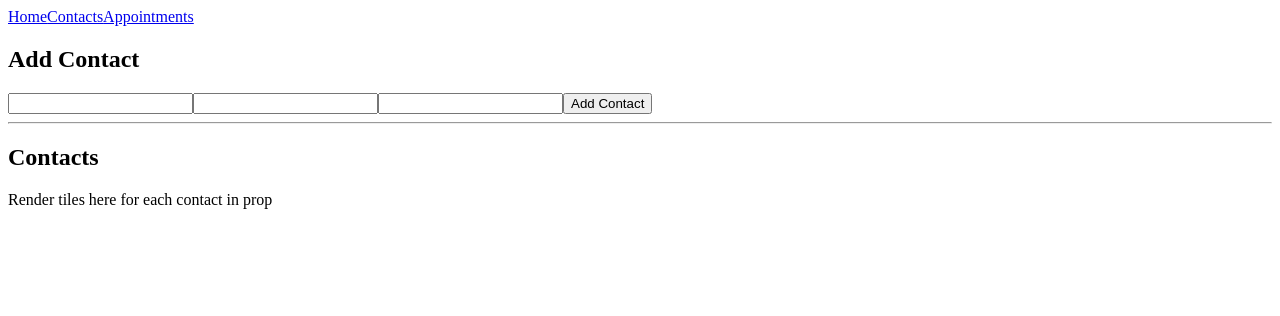
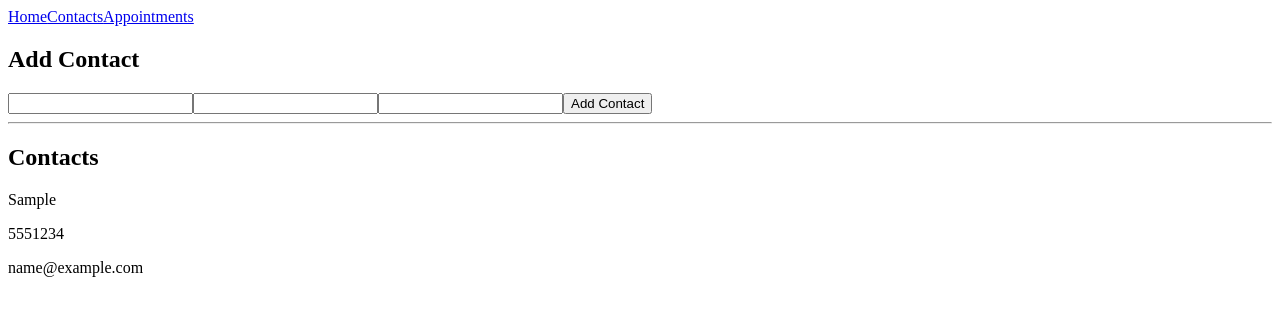
Before and after one commit to masoumim/appointment-planner, a Next.js app: page /contacts in a window 1280 px wide. Both pictures are taken after typing "Sample", "5551234", "name@example.com" into the empty fields and a click on the button "Add Contact". Shown: the top 316 px of the page. Built offline with nearby package versions, Linux system fonts and the light colour scheme.

Commit message:
Finished the contacts, tile list and tile components.

```diff
--- a/app/contacts/contacts.js
+++ b/app/contacts/contacts.js
@@ -1,7 +1,11 @@
-export default function Contacts({contacts}) {
+import TileList from "@/components/tile-list";
+export default function Contacts(props) {
+    // Extract the array of contact objects from 'props'
+    const contacts = props.contacts;
     return (
         <>
-        <p>Render tiles here for each contact in prop</p>
+            <h2>Contacts</h2>
+            <TileList objArray={contacts} />
         </>
     );
 }
--- a/app/contacts/container.js
+++ b/app/contacts/container.js
@@ -35,7 +35,6 @@ export default function ContactsContainer() {
 
         // Check if the entered name is already in the array
         if (!duplicateName) {
-            console.log(`No Duplicate - adding contact...`);
             const newContact = {};
             newContact.name = event.target[0].value;
             newContact.phone = event.target[1].value;
@@ -48,9 +47,6 @@ export default function ContactsContainer() {
             setFormInputName("");
             setFormInputPhone("");
             setFormInputEmail("");
-        }
-        else {
-            console.log('Duplicate Found!');
         }
     }
 
@@ -76,7 +72,6 @@ export default function ContactsContainer() {
         <>
             <div>
                 <section>
-                    <h2>Add Contact</h2>
                     <ContactsForm
                         handleContactFormSubmit={handleContactFormSubmit}
                         formInputName={formInputName}
@@ -90,7 +85,6 @@ export default function ContactsContainer() {
                 </section>
                 <hr />
                 <section>
-                    <h2>Contacts</h2>
                     <Contacts contacts={contacts} />
                 </section>
             </div>
--- a/app/contacts/form.js
+++ b/app/contacts/form.js
@@ -1,8 +1,8 @@
 "use client"
-
 export default function ContactsForm(props) {
     return (
         <>
+            <h2>Add Contact</h2>
             <form onSubmit={props.handleContactFormSubmit}>
                 <input value={props.formInputName} onChange={props.handleNameInput} required name="name" id="name" type="text" />
                 <input value={props.formInputPhone} onChange={props.handlePhoneInput} required name="phone" id="phone" type="tel" />
--- /dev/null
+++ b/components/tile-list.js
@@ -0,0 +1,16 @@
+import Tile from "./tile";
+export default function TileList(props) {
+    // Extract the array of objects from 'props'
+    const objArray = props.objArray;
+    return (
+        <>
+            {/* Render Tile components for each object in array */}
+            {objArray.map((obj, index) => {
+                // 1. Destructuring the 'name' property from 'obj'
+                // 2. Using rest syntax (...) to extract remaining properties in 'obj' and store them in an object called 'description'.
+                const { name, ...description } = obj;
+                return (<Tile key={index} name={name} description={description} />);
+            })}
+        </>
+    );
+}
--- /dev/null
+++ b/components/tile.js
@@ -0,0 +1,18 @@
+export default function Tile(props) {
+    // Destructuring the 'name' property and 'description' object property from 'props'
+    const { name, description } = props;
+
+    // Get an array of the values of each property in the 'description' object
+    const descriptionValues = Object.values(description);
+
+    return (
+        <>
+            <p className="tile-title">{name}</p>
+            {descriptionValues.map((value, index) => {
+                return (
+                    <p key={index} className="tile">{value}</p>
+                );
+            })}
+        </>
+    );
+}
```
Also changed, not shown: app/contacts/page.js (+0 -14 lines).
